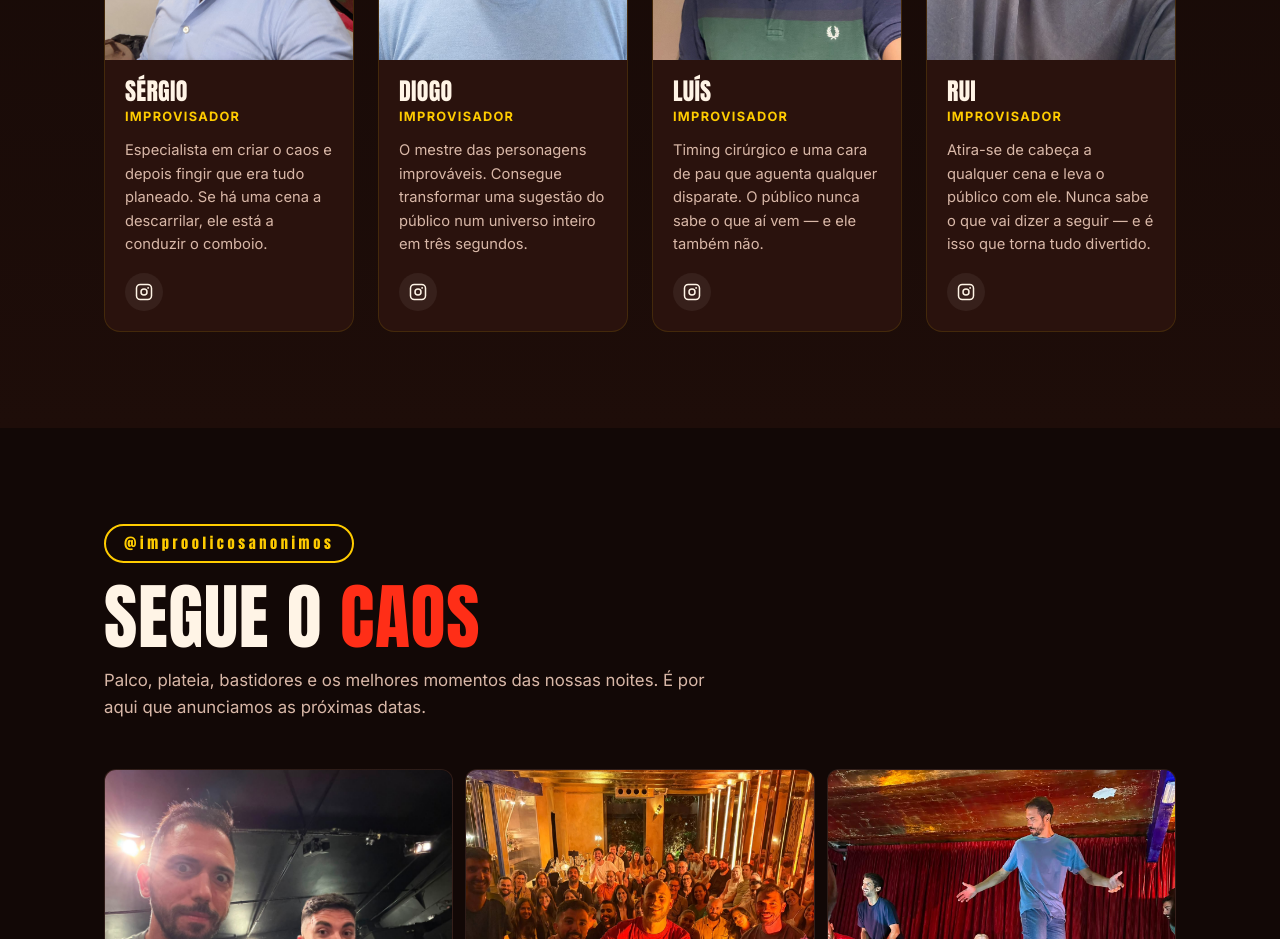
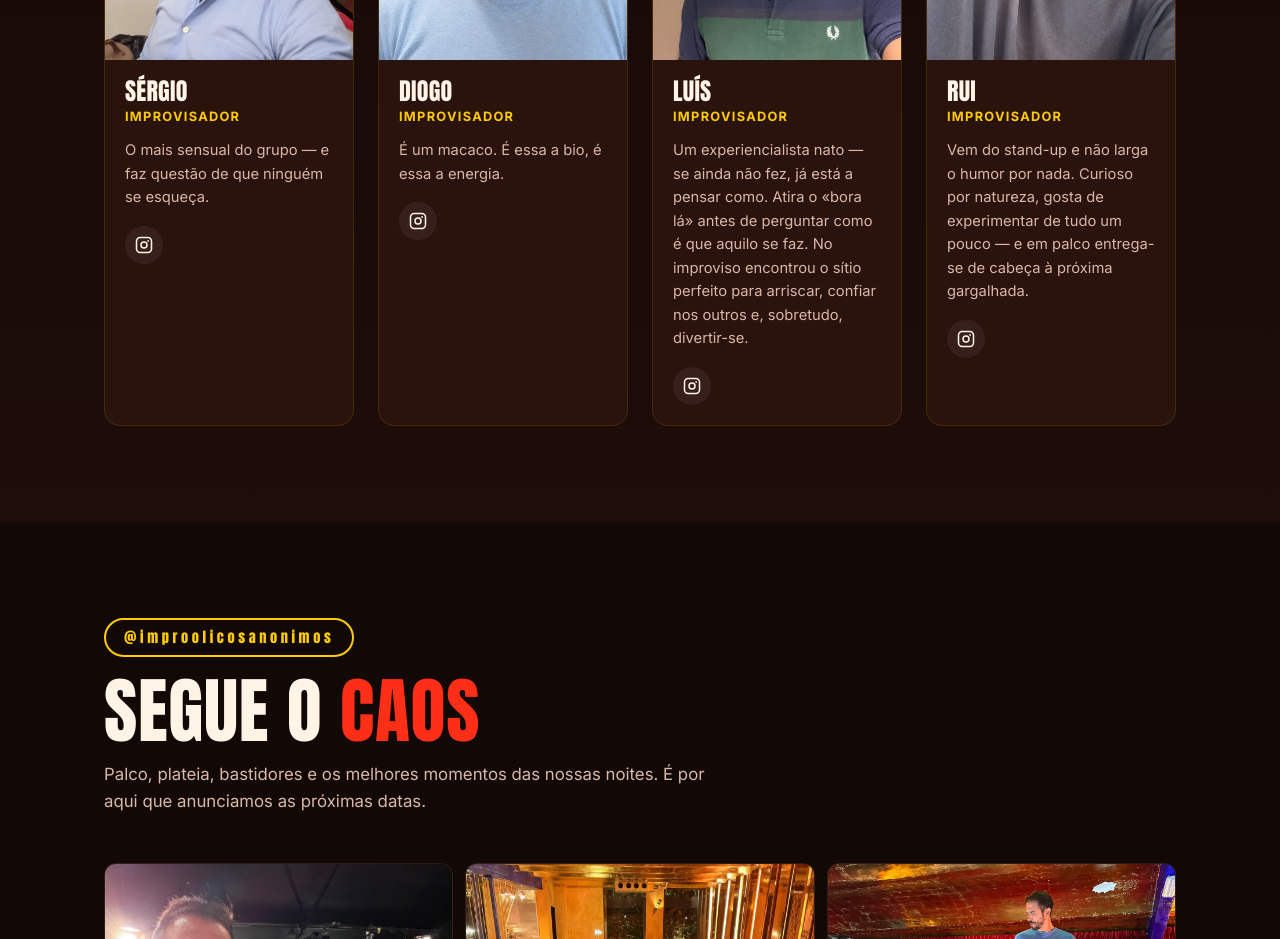
Before and after one commit to ruicarest/improolicos-anonimos, a React (Vite) app: page / in a window 1280 px wide. Shown: the part 2380-3319 px from the top of the page. Built offline with nearby package versions, Linux system fonts and the light colour scheme.

Commit message:
Atualiza bios dos atores (Luís, Rui, Diogo, Sérgio)

```diff
--- a/src/data/actors.ts
+++ b/src/data/actors.ts
@@ -22,28 +22,28 @@ export const actors: Actor[] = [
   {
     name: "Sérgio",
     role: "Improvisador",
-    bio: "Especialista em criar o caos e depois fingir que era tudo planeado. Se há uma cena a descarrilar, ele está a conduzir o comboio.",
+    bio: "O mais sensual do grupo — e faz questão de que ninguém se esqueça.",
     photo: "/actors/sergio.jpg",
     socials: { instagram: "sergio_sa89" },
   },
   {
     name: "Diogo",
     role: "Improvisador",
-    bio: "O mestre das personagens improváveis. Consegue transformar uma sugestão do público num universo inteiro em três segundos.",
+    bio: "É um macaco. É essa a bio, é essa a energia.",
     photo: "/actors/diogo.jpg",
     socials: { instagram: "josediogobpinto" },
   },
   {
     name: "Luís",
     role: "Improvisador",
-    bio: "Timing cirúrgico e uma cara de pau que aguenta qualquer disparate. O público nunca sabe o que aí vem — e ele também não.",
+    bio: "Um experiencialista nato — se ainda não fez, já está a pensar como. Atira o «bora lá» antes de perguntar como é que aquilo se faz. No improviso encontrou o sítio perfeito para arriscar, confiar nos outros e, sobretudo, divertir-se.",
     photo: "/actors/luis.jpg",
     socials: { instagram: "luis_onearth" },
   },
   {
     name: "Rui",
     role: "Improvisador",
-    bio: "Atira-se de cabeça a qualquer cena e leva o público com ele. Nunca sabe o que vai dizer a seguir — e é isso que torna tudo divertido.",
+    bio: "Vem do stand-up e não larga o humor por nada. Curioso por natureza, gosta de experimentar de tudo um pouco — e em palco entrega-se de cabeça à próxima gargalhada.",
     photo: "/actors/rui.jpg",
     socials: { instagram: "ruicardosoesteves" },
   },
```
